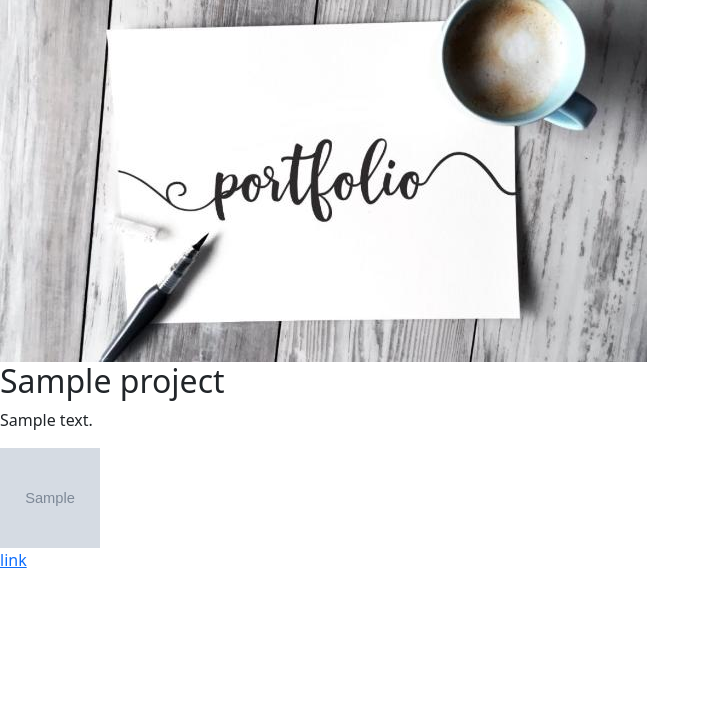
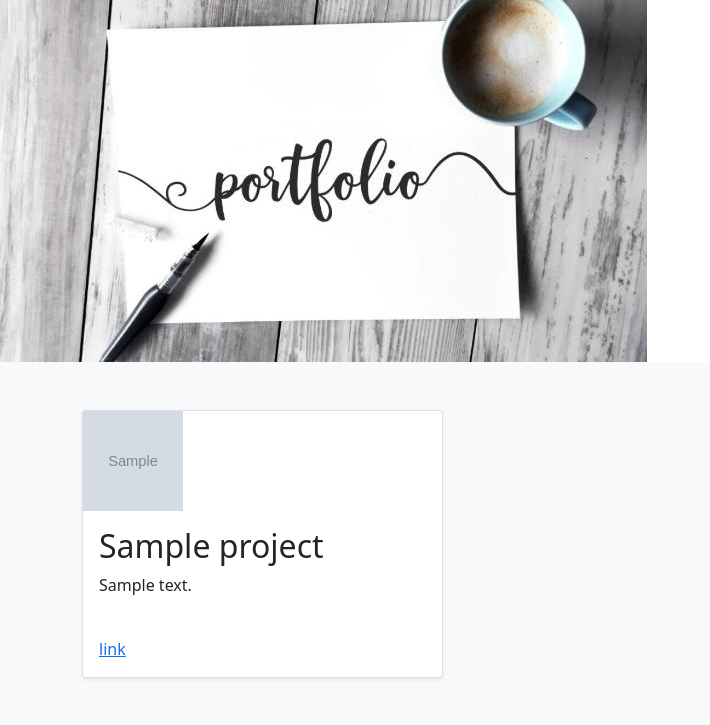
Before and after one commit to pratikshahi/Personal_portfolio_django, a Django app: page / in a window 1280 px wide. Shown: the part 57-782 px from the top of the page, without its empty margins (0-710 px from the left). Run offline with Django 3.2, Linux system fonts and the light colour scheme; tables that the repository leaves empty hold one stand-in row (values such as "Sample post"); grey boxes marked "Sample" are stand-in pictures.

Commit message:
ready to upload with basic bootstrap

```diff
--- a/portfolio/templates/portfolio/home.html
+++ b/portfolio/templates/portfolio/home.html
@@ -7,10 +7,29 @@
 
 
 {%for project in projects %}
-<h2>{{ project.title }}</h2>
-<p>{{ project.description }}</p>
-<img src="{{project.image.url}}" alt="project1_image" height="100" width="100" />
-{% if project.url %}
-<br />
-<a href="{{project.url}}">link</a>
-{% endif %} {% endfor %} {% endblock %}
+<div class="album py-5 bg-light">
+  <div class="container">
+
+    <div class="row row-cols-1 row-cols-sm-2 row-cols-md-3 g-3">
+      <div class="col">
+        <div class="card shadow-sm">
+          <img src="{{project.image.url}}" alt="project1_image" height="100" width="100" />
+          <div class="card-body">
+            <h2>{{ project.title }}</h2>
+            <p class="card-text">{{ project.description }}</p>
+            {% if project.url %}
+            <br />
+            <a href="{{project.url}}">link</a>
+            {% endif %}
+
+          </div>
+        </div>
+      </div>
+    </div>
+  </div>
+</div>
+{% endfor %}
+
+
+
+{% endblock %}
```
